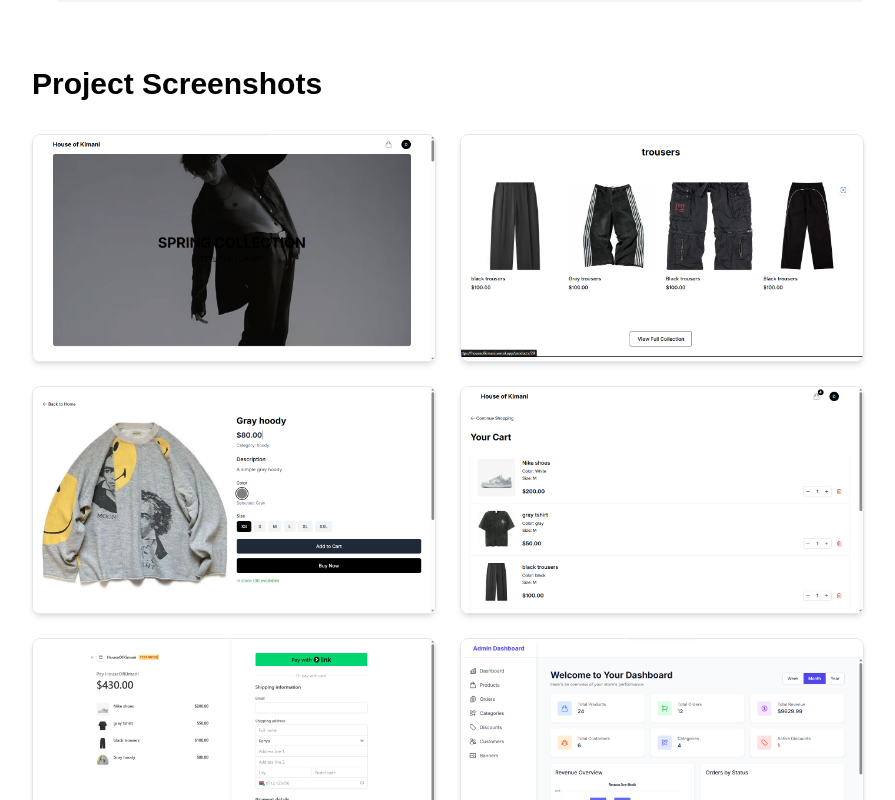
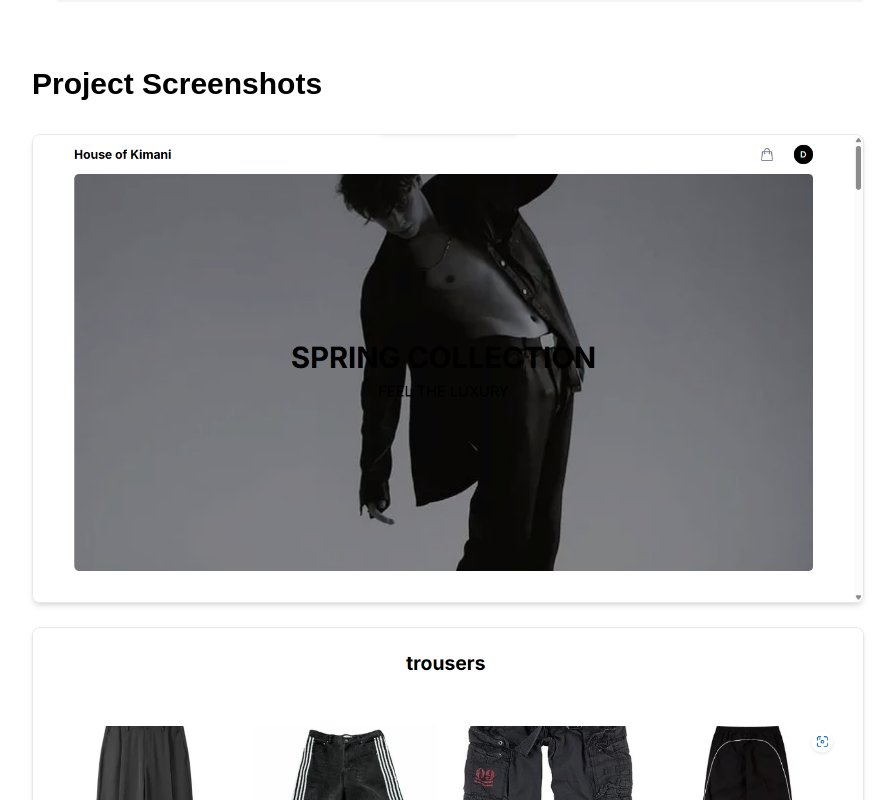
Before and after one commit to denismwangikimani/portfolio, a Next.js app: page /store in a window 1280 px wide. Shown: the part 3260-4060 px from the top of the page, without its empty margins (192-1087 px from the left). Built offline with nearby package versions, Linux system fonts and the light colour scheme.

Commit message:
fix: update external link in OnlineStorePage and adjust layout in ScreenshotsSection

```diff
--- a/src/app/store/page.tsx
+++ b/src/app/store/page.tsx
@@ -81,7 +81,7 @@ const OnlineStorePage: React.FC = () => {
         {/* Call to Action */}
         <section className="space-y-6 mb-16 text-center">
           <a
-            href="https://house-of-kimani.vercel.app"
+            href="https://houseofkimani.netlify.app/"
             className="text-blue-600 hover:underline text-lg"
             target="_blank"
             rel="noopener noreferrer"
--- a/src/components/ScreenshotsSection.tsx
+++ b/src/components/ScreenshotsSection.tsx
@@ -18,7 +18,7 @@ const ScreenShotsSection: React.FC<ScreenShotsSectionProps> = ({
       <h2 className="text-2xl md:text-3xl font-semibold">
         Project Screenshots
       </h2>
-      <div className="grid grid-cols-1 md:grid-cols-2 gap-6">
+      <div className="flex flex-col space-y-6">
         {screenshots.map((screenshot, index) => (
           <div
             key={index}
```
